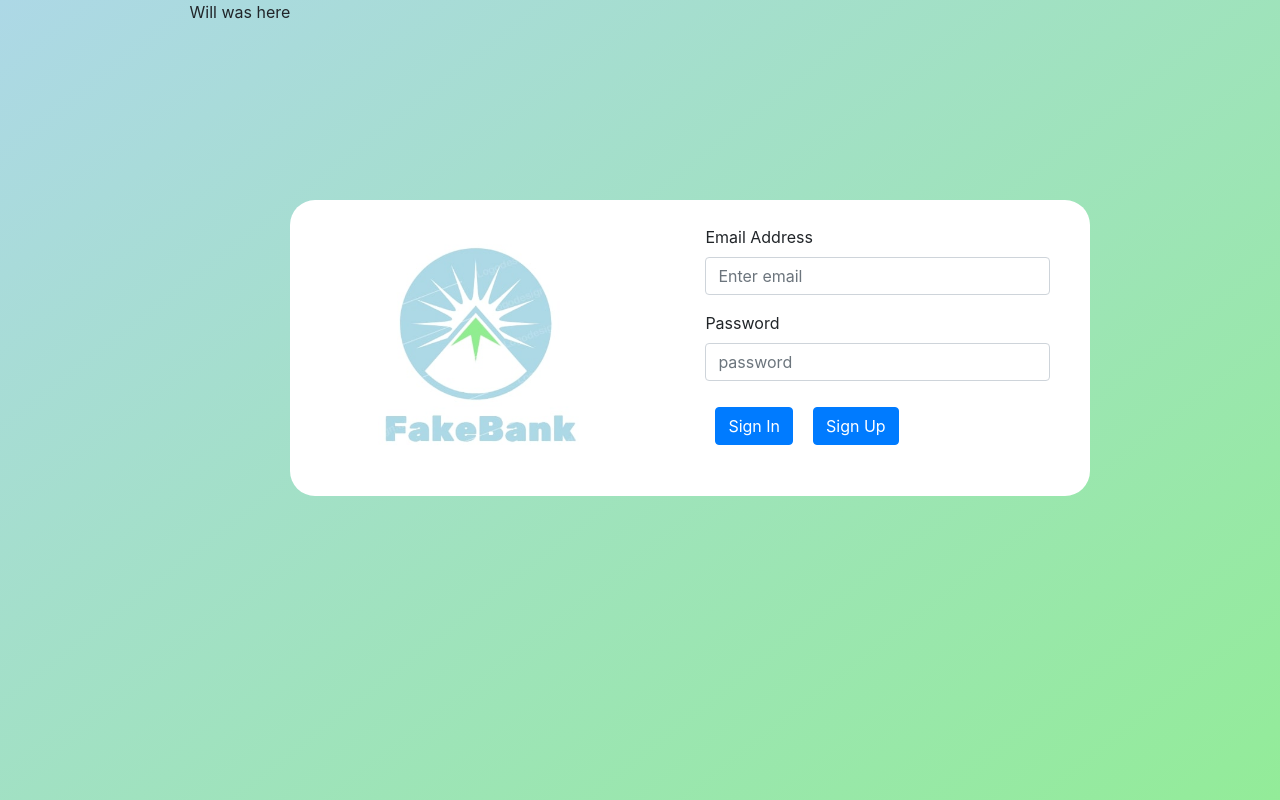
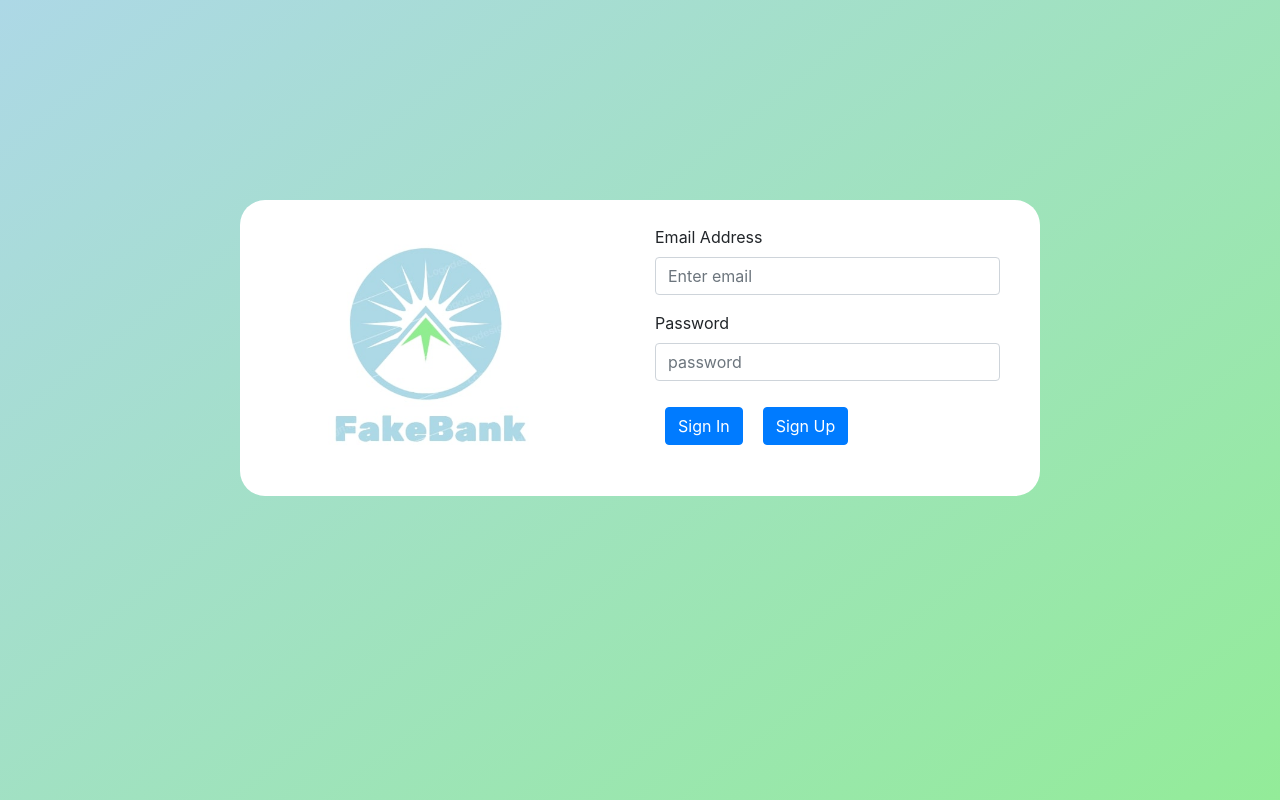
Before and after one commit to Will-Rich-724/bank, a React (Create React App) app in the folder client/: page / in a window 1280 px wide. Shown: the top 800 px of the page. Built offline with nearby package versions, Linux system fonts and the light colour scheme.

Commit message:
cleaned up app.js

```diff
--- a/client/src/App.js
+++ b/client/src/App.js
@@ -12,7 +12,6 @@ import Transfer from "./Views/Transfer";
 function App() {
   return (
     <div className="App">
-      Will was here
       <Router>
         <LogIn path='/' />
         <Register path="/register" />
```
